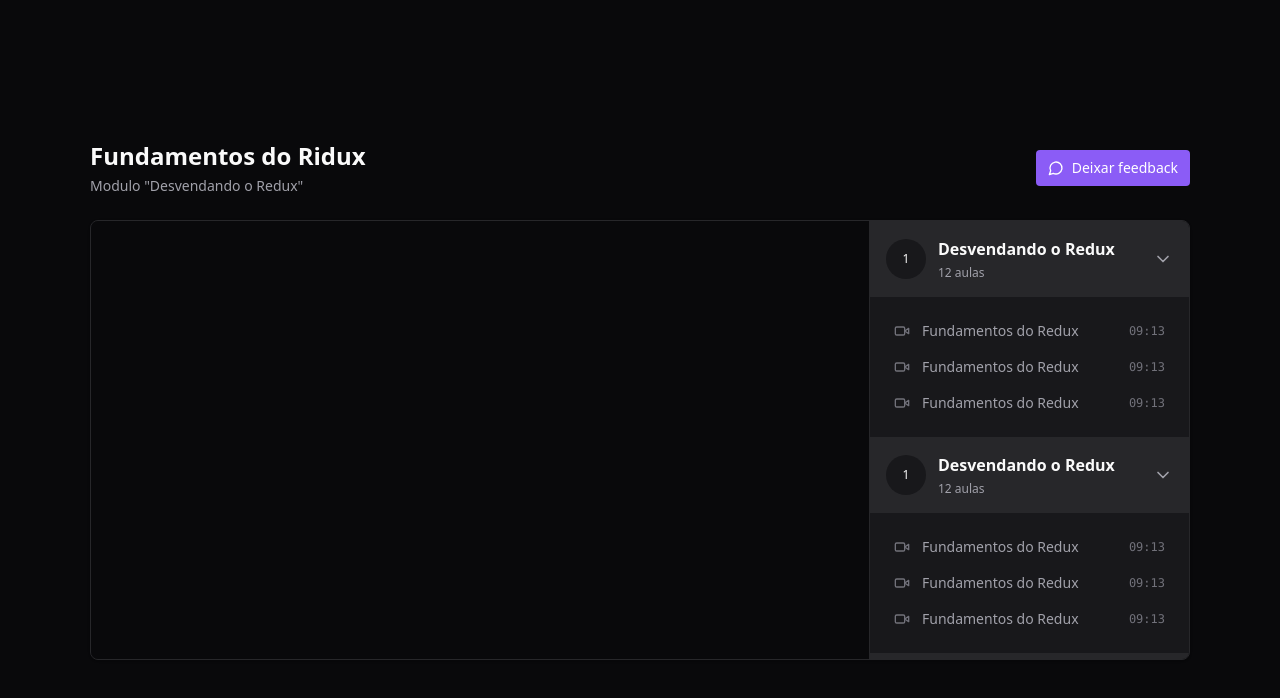
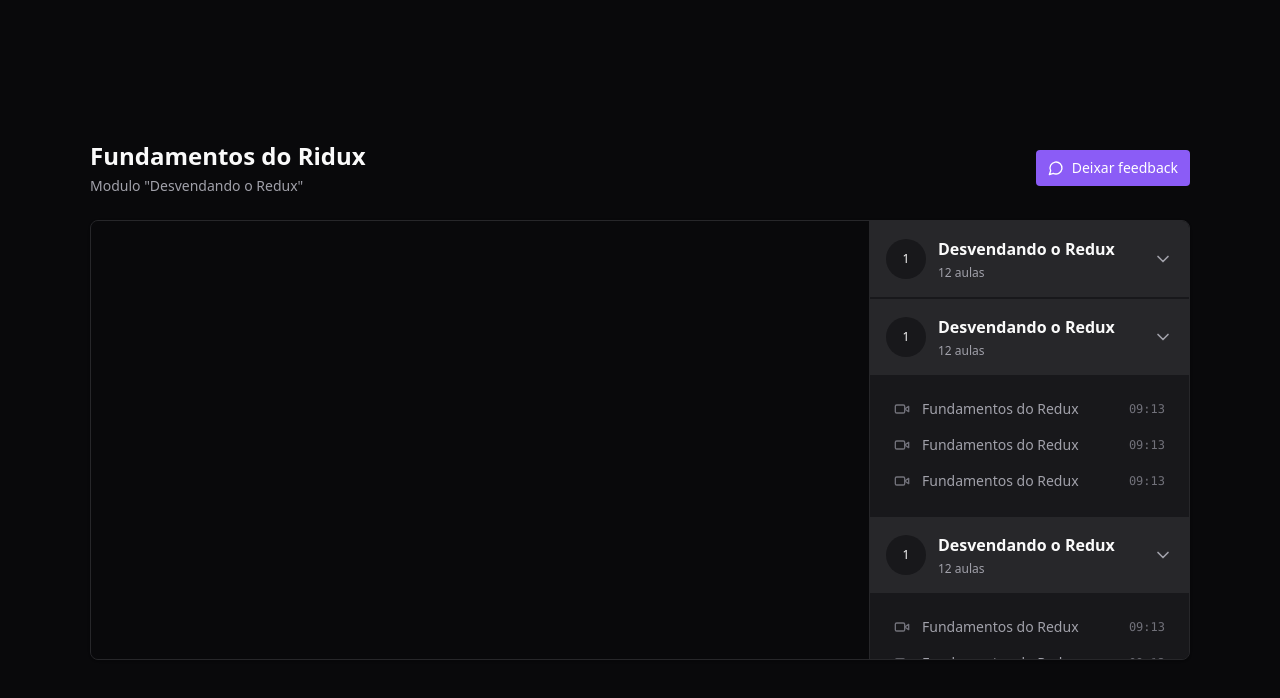
Before and after one commit to lithproroot1399/react-redux-zustend, a React (Vite) app: page / in a window 1280 px wide. Shown: the top 698 px of the page. Built offline with nearby package versions, Linux system fonts and the light colour scheme.

Commit message:
concluindo aula

```diff
--- a/src/pages/Player.tsx
+++ b/src/pages/Player.tsx
@@ -28,7 +28,7 @@
                 />
                 </div>
             </div>
-                <aside className='w-80 absolute top-0 botton-0 right-0 border-l border-zinc-800 bg-zinc-900 overflow-y-scroll scrollbar scrollbar-thin scrollbar-track-zinc-950 scrollbala-thumb-800'>
+                <aside className='w-80 absolute top-0 botton-0 right-0 border-l divide-y-2 divide-zinc-900 border-zinc-800 bg-zinc-900 overflow-y-scroll scrollbar scrollbar-thin scrollbar-track-zinc-950 scrollbala-thumb-800'>
                     <div>
                         <button className='flex w-full items-center gap-3 bg-zinc-800 p-4'>
                         <div className='flex h-10 w-10 rounded-full items-center justify-center bg-zinc-900 text-xs'>
@@ -40,27 +40,6 @@
                     </div>
                     <ChevronDown className='w-5 h-5 ml-auto text-zinc-400' />
                     </button>
-                        <nav className='relative flex flex-col gap-4 p-6'>
-                            <button className='flex items-center gap-3 text-sm text-zinc-400'>
-                                <Video className='w-4 h-4 text-zinc-500' />
-                                <span>Fundamentos do Redux</span>
-                                <span className='ml-auto font-mono text-xs text-zinc-500'>09:13</span>
-                            </button>
-
-                            <button className='flex items-center gap-3 text-sm text-zinc-400'>
-                                <Video className='w-4 h-4 text-zinc-500' />
-                                <span>Fundamentos do Redux</span>
-                                <span className='ml-auto font-mono text-xs text-zinc-500'>09:13</span>
-                            </button>
-
-                            <button className='flex items-center gap-3 text-sm text-zinc-400'>
-                                <Video className='w-4 h-4 text-zinc-500' />
-                                <span>Fundamentos do Redux</span>
-                                <span className='ml-auto font-mono text-xs text-zinc-500'>09:13</span>
-                            </button>
-
-
-                        </nav>
                     </div>
                     <div>
                         <button className='flex w-full items-center gap-3 bg-zinc-800 p-4'>
```
